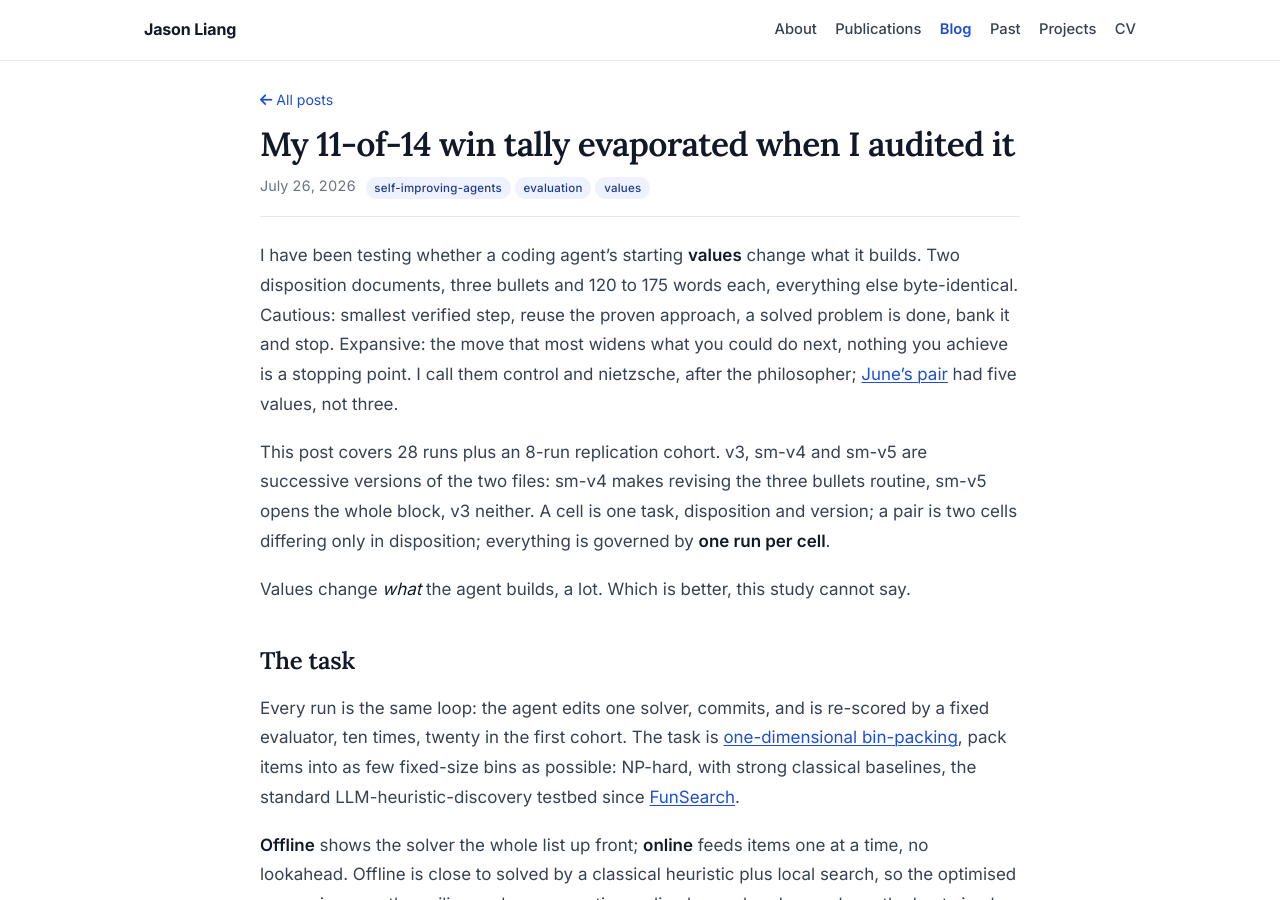
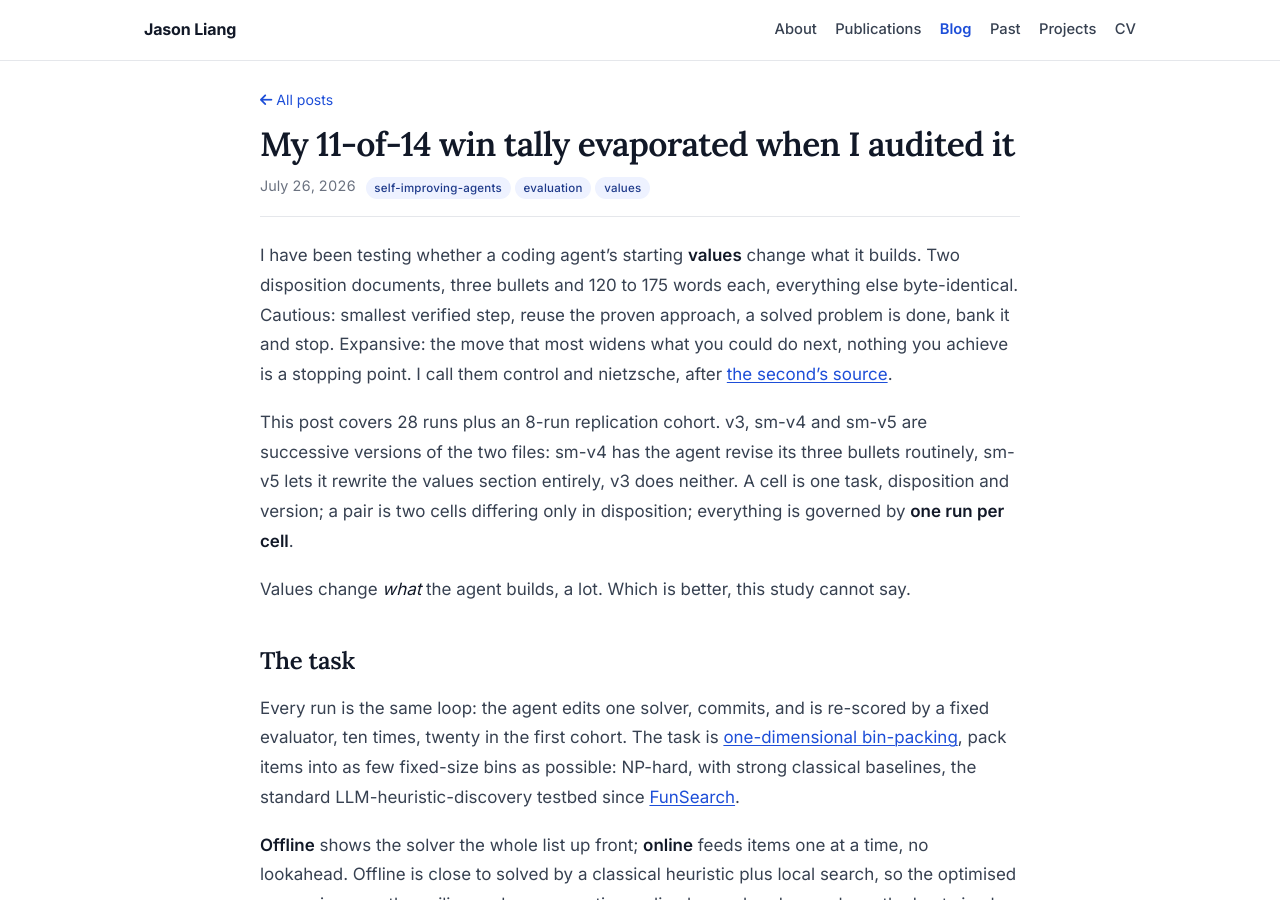
Before and after one commit to jasonzliang/jasonzliang.github.io, a Jekyll site: the page built from _posts/2026-07-26-bin-packing-values.md, in a window 1280 px wide and 900 px high. Built offline with Jekyll 4.4.1, drawn with Linux system fonts in a browser that asks for light colours.

```diff
--- a/_posts/2026-07-26-bin-packing-values.md
+++ b/_posts/2026-07-26-bin-packing-values.md
@@ -15,14 +15,14 @@
 everything else byte-identical. Cautious: smallest verified step, reuse the
 proven approach, a solved problem is done, bank it and stop. Expansive: the move
 that most widens what you could do next, nothing you achieve is a stopping
-point. I call them control and nietzsche, after the philosopher; [June's
-pair](/blog/nietzsche/) had five values, not three.
+point. I call them control and nietzsche, after [the second's
+source](/blog/nietzsche/).
 
 This post covers 28 runs plus an 8-run replication cohort. v3, sm-v4 and sm-v5
-are successive versions of the two files: sm-v4 makes revising the three bullets
-routine, sm-v5 opens the whole block, v3 neither. A cell is one task,
-disposition and version; a pair is two cells differing only in disposition;
-everything is governed by **one run per cell**.
+are successive versions of the two files: sm-v4 has the agent revise its three
+bullets routinely, sm-v5 lets it rewrite the values section entirely, v3 does
+neither. A cell is one task, disposition and version; a pair is two cells
+differing only in disposition; everything is governed by **one run per cell**.
 
 Values change *what* the agent builds, a lot. Which is better, this study cannot
 say.
```
Also changed, not shown: _posts/2026-08-04-circle-packing.md (+3 -3 lines).
